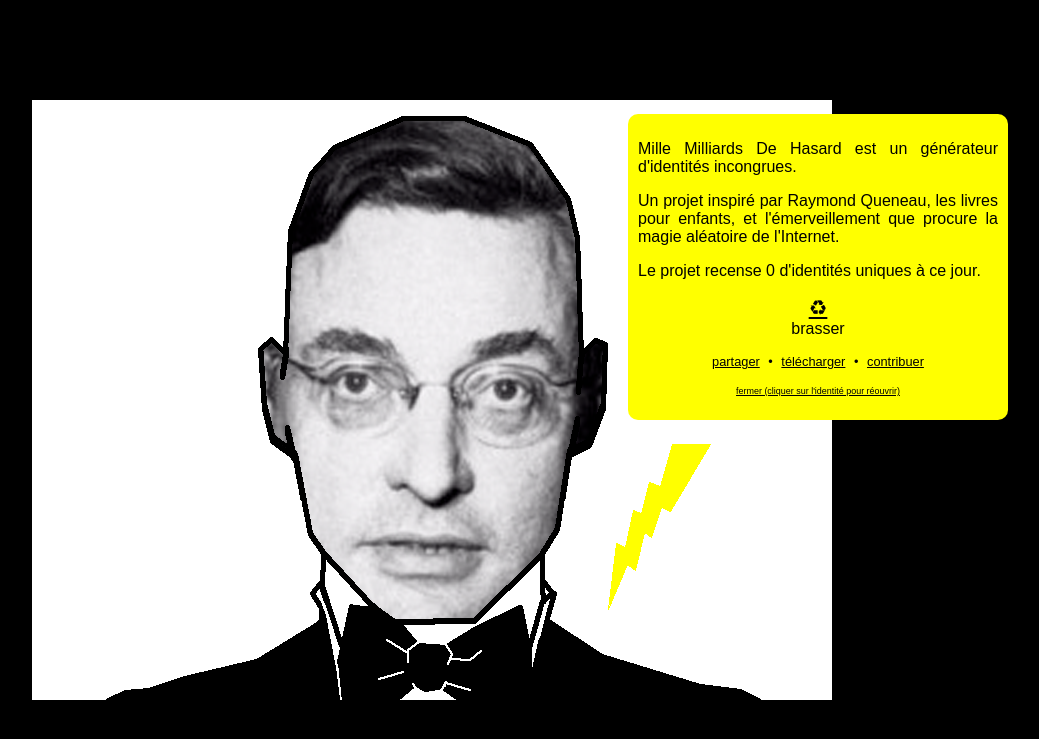
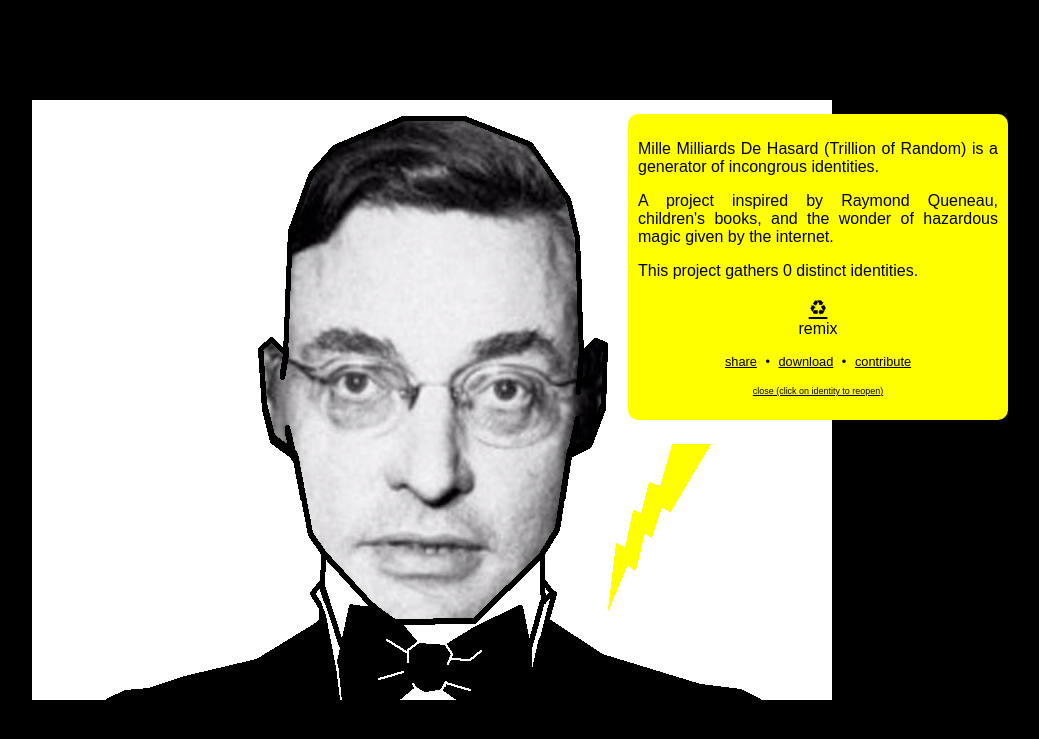
Before and after one commit to constructions-incongrues/millemilliards, a PHP site: page /identites/index.php in a window 1280 px wide. Shown: the top 739 px of the page, without its empty margins (208-1247 px from the left). Run offline with PHP 8.4, Linux system fonts and the light colour scheme; some web fonts are replaced.

Commit message:
[identites] Now w/ an english version :)

```diff
--- a/identites/index.php
+++ b/identites/index.php
@@ -1,5 +1,57 @@
 <?php
-// If user request parts
+// Client language detection
+// TODO : could be better !
+$languages = getUserLanguage($_SERVER['HTTP_ACCEPT_LANGUAGE']);
+if ($lang = filter_input(INPUT_GET, 'lang')) {
+	if ($lang == 'en') {
+			$locale = 'en';
+			setlocale(LC_ALL, 'en_EN');
+	} else {
+		$locale = 'fr';
+		setlocale(LC_ALL, 'fr_FR.utf8');
+	}
+} else {
+	foreach ($languages as $language => $weight) {
+		if (stristr($language, 'fr')) {
+			$locale = 'fr';
+			setlocale(LC_ALL, 'fr_FR.utf8');
+			break;
+		} else if (stristr($language, 'en')) {
+			$locale = 'en';
+			setlocale(LC_ALL, 'en_EN');
+		} else {
+			$locale = 'fr';
+			setlocale(LC_ALL, 'fr_FR.utf8');
+			break;
+		}
+	}
+}
+$localeInfo = localeconv();
+
+function getUserLanguage($acceptLanguage) {
+	$langs = array();
+
+    // break up string into pieces (languages and q factors)
+    preg_match_all('/([a-z]{1,8}(-[a-z]{1,8})?)\s*(;\s*q\s*=\s*(1|0\.[0-9]+))?/i', $_SERVER['HTTP_ACCEPT_LANGUAGE'], $lang_parse);
+
+    if (count($lang_parse[1])) {
+        // create a list like "en" => 0.8
+        $langs = array_combine($lang_parse[1], $lang_parse[4]);
+
+        // set default to 1 for any without q factor
+        foreach ($langs as $lang => $val) {
+            if ($val === '') {
+            	$langs[$lang] = 1;
+            }
+        }
+
+        // sort list based on value
+        arsort($langs, SORT_NUMERIC);
+    }
+
+    return $langs;
+}
+
 $images = array(
 	'top'    => filter_input(INPUT_GET, 'part1'),
 	'middle' => filter_input(INPUT_GET, 'part2'),
@@ -12,6 +64,39 @@ $urlRoot = sprintf('http://%s%s', $_SERVER['SERVER_NAME'], dirname($_SERVER['PHP
 // Count available identities
 // TODO : this should be obtained with an API call
 $countIdentities = pow(count(glob(sprintf('%s/images/full/*.png', dirname(__FILE__)))), 3);
+
+$strings = array(
+	'fr' => array(
+		'info-1'     => "
+<p>Mille Milliards De Hasard est un générateur d'identités incongrues.</p>
+<p>Un projet inspiré par Raymond Queneau, les livres pour enfants, et l'émerveillement que procure la magie aléatoire de l'Internet.</p>",
+		'info-2'     =>
+sprintf('Le projet recense %s identités uniques à ce jour.', number_format($countIdentities, 0, $localeInfo['decimal_point'], $localeInfo['thousands_sep'])),
+		'share'      => 'partager',
+		'mix'        => 'brasser',
+		'download'   => 'télécharger',
+		'contribute' => 'contribuer',
+		'close'      => "fermer (cliquer sur l'identité pour réouvrir)",
+		'footer'     =>
+sprintf('<a href="%s">Mille Milliards de Hasard</a> est développé conjointement par <a href="http://cobrafoutre.tumblr.com" title="Meet the Cobra">Cobra Foutre</a> et <a href="http://www.constructions-incongrues.net" title="Les Constructions Incongrues">Constructions Incongrues</a>.
+			Le code source est <a href="https://github.com/contructions-incongrues/millemilliards">diffusé</a> sous license <a href="" title="">AGPL3</a>. Le projet est hébergé par <a href="http://www.pastis-hosting.net" title="L\'hébergeur dopé au Pastis">Pastis Hosting</a>.', $urlRoot)
+),
+	'en' => array(
+		'info-1'     => "
+<p>Mille Milliards De Hasard (Trillion of Random) is a generator of incongrous identities.</p>
+<p>A project inspired by Raymond Queneau, children's books, and the wonder of hazardous magic given by the internet.</p>",
+		'info-2'     =>
+sprintf('This project gathers %d distinct identities.', number_format($countIdentities, 0, $localeInfo['decimal_point'], $localeInfo['thousands_sep'])),
+		'share'      => 'share',
+		'mix'        => 'remix',
+		'download'   => 'download',
+		'contribute' => 'contribute',
+		'close'      => "close (click on identity to reopen)",
+		'footer'     =>
+sprintf('<a href="%s">This project</a> is maintained by <a href="http://cobrafoutre.tumblr.com" title="Meet the Cobra">Cobra Foutre</a> and <a href="http://www.constructions-incongrues.net" title="Les Constructions Incongrues">Constructions Incongrues</a>.
+			Source code is <a href="https://github.com/contructions-incongrues/millemilliards">distributed</a> under a <a href="" title="">AGPL3</a> licence. Project is hosted by <a href="http://www.pastis-hosting.net" title="L\'hébergeur dopé au Pastis">Pastis Hosting</a>.', $urlRoot)
+),
+);
 ?>
 <!DOCTYPE html>
 <html xmlns:og="http://ogp.me/ns#">
@@ -51,26 +136,21 @@ $countIdentities = pow(count(glob(sprintf('%s/images/full/*.png', dirname(__FILE
 
 	<div id="info">
 		<div  id="info-about">
+			<?php echo $strings[$locale]['info-1']?>
 			<p>
-				Mille Milliards De Hasard est un générateur d'identités incongrues.
-			</p>
-			<p>
-				Un projet inspiré par Raymond Queneau, les livres pour enfants, et l'émerveillement que procure la magie aléatoire de l'Internet.
-			</p>
-			<p>
-				Le projet recense <?php echo number_format($countIdentities) ?> d'identités uniques à ce jour.
+				<?php echo $strings[$locale]['info-2'] ?>
 			</p>
 
-			<p style="text-align: center"><a href="api.php" id="random" title="Générer une nouvelle identité">♻</a><br />brasser</p>
+			<p style="text-align: center"><a href="api.php" id="random" title="Générer une nouvelle identité">♻</a><br /><?php echo $strings[$locale]['mix'] ?></p>
 
 			<p class="button">
-				<a href="<?php echo sprintf('%s/?part1=%s&part2=%s&part3=%s', $urlRoot, $images['top'], $images['middle'], $images['bottom']) ?>" id="permalink" title="Accéder à l'URL vers l'identité courante">partager</a>
-				&bull; <a href="<?php echo sprintf('%s/download.php?part1=%s&part2=%s&part3=%s', $urlRoot, $images['top'], $images['middle'], $images['bottom']) ?>" title="Télécharger l'image" id="download">télécharger</a>
-				&bull; <a href="contribute.php" title="Soumettre de nouvelles identités">contribuer</a>
+				<a href="<?php echo sprintf('%s/?part1=%s&part2=%s&part3=%s', $urlRoot, $images['top'], $images['middle'], $images['bottom']) ?>" id="permalink" title="Accéder à l'URL vers l'identité courante"><?php echo $strings[$locale]['share'] ?></a>
+				&bull; <a href="<?php echo sprintf('%s/download.php?part1=%s&part2=%s&part3=%s', $urlRoot, $images['top'], $images['middle'], $images['bottom']) ?>" title="Télécharger l'image" id="download"><?php echo $strings[$locale]['download'] ?></a>
+				&bull; <a href="contribute.php" title="Soumettre de nouvelles identités"><?php echo $strings[$locale]['contribute'] ?></a>
 				<br /><input id="permalinkUrl" type="text" style="display:none" size="50" value="<?php echo sprintf('%s/?part1=%s&part2=%s&part3=%s', $urlRoot, $images['top'], $images['middle'], $images['bottom']) ?>" />
 			</p>
 
-			<p class="button"><a id="close" href="#">fermer (cliquer sur l'identité pour réouvrir)</a></p>
+			<p class="button"><a id="close" href="#"><?php echo $strings[$locale]['close'] ?></a></p>
 		</div>
 
 		<div id="bubble">
@@ -91,8 +171,7 @@ $countIdentities = pow(count(glob(sprintf('%s/images/full/*.png', dirname(__FILE
 			<img class="icare" src="images/static/layer-bottom.png" />
 		</div>
 		<p id="footer">
-			<a href="<?php echo $urlRoot ?>">Mille Milliards de Hasard</a> est développé conjointement par <a href="http://cobrafoutre.tumblr.com" title="Meet the Cobra">Cobra Foutre</a> et <a href="http://www.constructions-incongrues.net" title="Les Constructions Incongrues">Constructions Incongrues</a>.
-			Le code source est <a href="https://github.com/contructions-incongrues/millemilliards">diffusé</a> sous license <a href="" title="">AGPL3</a>. Le projet est hébergé par <a href="http://www.pastis-hosting.net" title="L'hébergeur dopé au Pastis">Pastis Hosting</a>.
+			<?php echo $strings[$locale]['footer'] ?>
 		</p>
 	</div>
 
```
